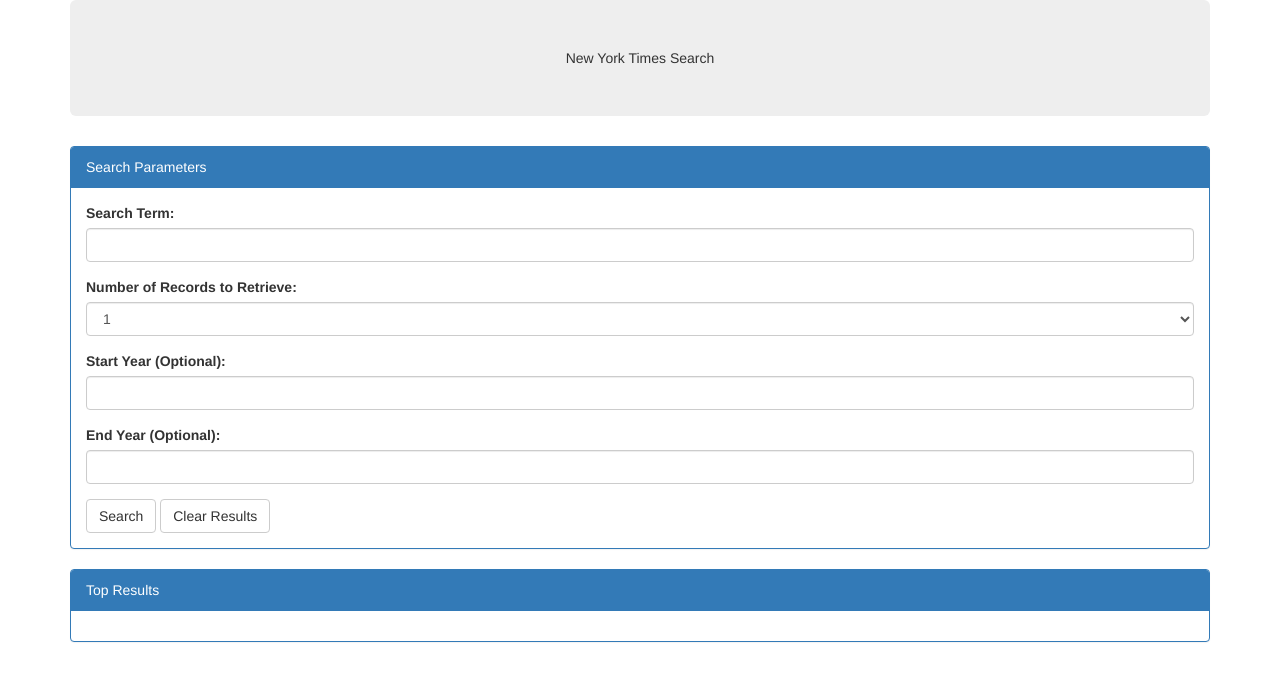
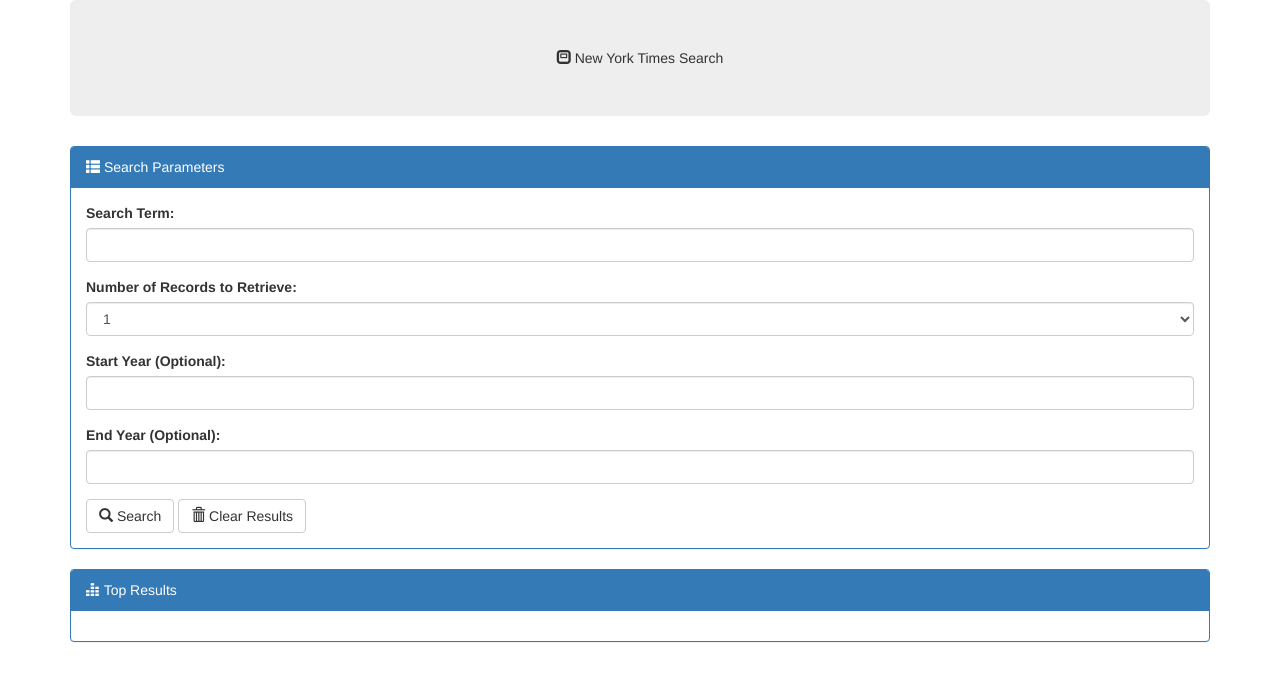
Before and after one commit to dbmarshall/NYT-Search-Page, a plain HTML site: page search.html in a window 1280 px wide. Drawn offline with nearby package versions, Linux system fonts and the light colour scheme; a script that the page names is missing.

Commit message:
uploading finished blueprint. Starting css formatting

```diff
--- a/search.html
+++ b/search.html
@@ -10,12 +10,12 @@
 <body>
   <div class="container">
     <div class="jumbotron text-center">
-      <span></span>New York Times Search
+      <span class="glyphicon glyphicon-modal-window"></span>    New York Times Search
     </div>
     <div class="row">
       <div class="col-sm-12">
         <div class="panel panel-primary" id="search">
-          <div class="panel-heading"><span></span>Search Parameters</div>
+          <div class="panel-heading"><span class="glyphicon glyphicon-th-list"></span>  Search Parameters</div>
           <div class="panel-body">
             <form>
               <div class="form-group">
@@ -38,15 +38,15 @@
                 <label for="end-year">End Year (Optional):</label>
                 <input type="text" class="form-control" id="end-year">
               </div>
-              <button class="btn btn-default" type="submit" id="search"><span></span>Search</button>
-              <button class="btn btn-default" type="submit" id="clear"><span></span>Clear Results</button>
+              <button class="btn btn-default" type="submit" id="search"><span class="glyphicon glyphicon-search"></span> Search</button>
+              <button class="btn btn-default" type="submit" id="clear"><span class="glyphicon glyphicon-trash"></span> Clear Results</button>
             <form>
           </div>
         </div>
       </div>
       <div class="col-sm-12">
         <div class="panel panel-primary" id="results">
-          <div class="panel-heading"><span></span>Top Results</div>
+          <div class="panel-heading"><span class="glyphicon glyphicon-equalizer"></span> Top Results</div>
           <div class="panel-body">
             <div id="results">
 
```
